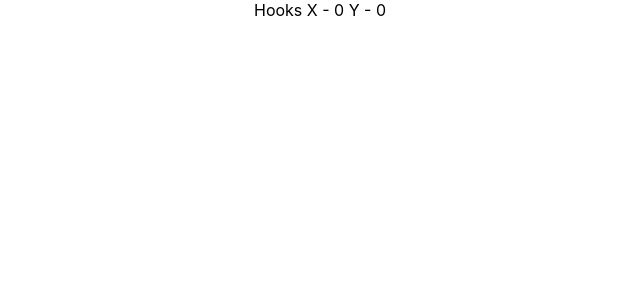
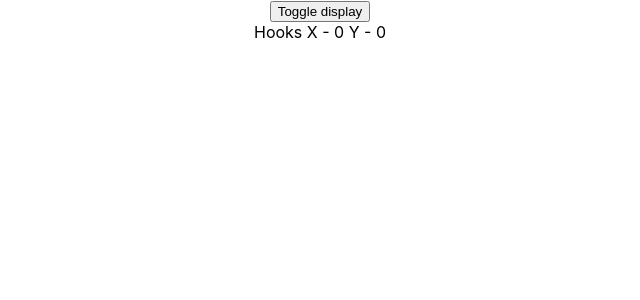
Before and after one commit to kapil551/React_Hooks, a React (Create React App) app in the folder react-hooks/: page / in a window 1280 px wide. Shown: the top 300 px of the page, without its empty margins (320-960 px from the left). Built offline with nearby package versions, Linux system fonts and the light colour scheme.

Commit message:
8 - useEffect hook with cleanup

```diff
--- a/react-hooks/src/App.js
+++ b/react-hooks/src/App.js
@@ -4,6 +4,7 @@ import ClassUseState from './components/classComponents/ClassUseState';
 import UseEffectAfterRender from './components/functionalComponents/UseEffectHook/UseEffectAfterRender';
 import UseEffectConditionallyRunEffects from './components/functionalComponents/UseEffectHook/UseEffectConditionallyRunEffects';
 import UseEffectRunEffectsOnlyOnce from './components/functionalComponents/UseEffectHook/UseEffectRunEffectsOnlyOnce';
+import UseEffectWithCleanup from './components/functionalComponents/UseEffectHook/UseEffectWithCleanup';
 import UseStateHook from './components/functionalComponents/UseStateHook';
 import UseStateHookWithArray from './components/functionalComponents/UseStateHookWithArray';
 import UseStateHookWithObject from './components/functionalComponents/UseStateHookWithObject';
@@ -33,7 +34,10 @@ function App() {
       {/* <UseEffectConditionallyRunEffects /> */}
 
       {/* 7 - useEffect hook run effects only once */}
-      <UseEffectRunEffectsOnlyOnce />
+      {/* <UseEffectRunEffectsOnlyOnce /> */}
+
+      {/* 8 - useEffect hook with cleanup */}
+      <UseEffectWithCleanup />
 
     </div>
   );
--- a/react-hooks/src/components/functionalComponents/UseEffectHook/UseEffectRunEffectsOnlyOnce.js
+++ b/react-hooks/src/components/functionalComponents/UseEffectHook/UseEffectRunEffectsOnlyOnce.js
@@ -20,6 +20,14 @@ function UseEffectRunEffectsOnlyOnce() {
             console.log('useEffect is called');
 
             window.addEventListener('mousemove', mousePositionHandler);
+
+            // cleanup --> componentWillUnmount
+            return () => {
+                console.log('component is unmounting');
+
+                window.removeEventListener('mousemove', mousePositionHandler);
+            }
+
         }, [] // empty dependency list
     )
 
--- /dev/null
+++ b/react-hooks/src/components/functionalComponents/UseEffectHook/UseEffectWithCleanup.js
@@ -0,0 +1,19 @@
+import React, { useEffect, useState } from "react";
+import UseEffectRunEffectsOnlyOnce from "./UseEffectRunEffectsOnlyOnce";
+
+function UseEffectWithCleanup() {
+  const [display, setDisplay] = useState(true);
+
+  const toggleDdisplayHandler = () => {
+    setDisplay(!display);
+  };
+
+  return (
+    <div>
+      <button onClick={toggleDdisplayHandler}>Toggle display</button>
+      { display && <UseEffectRunEffectsOnlyOnce /> }
+    </div>
+  );
+}
+
+export default UseEffectWithCleanup;
```
